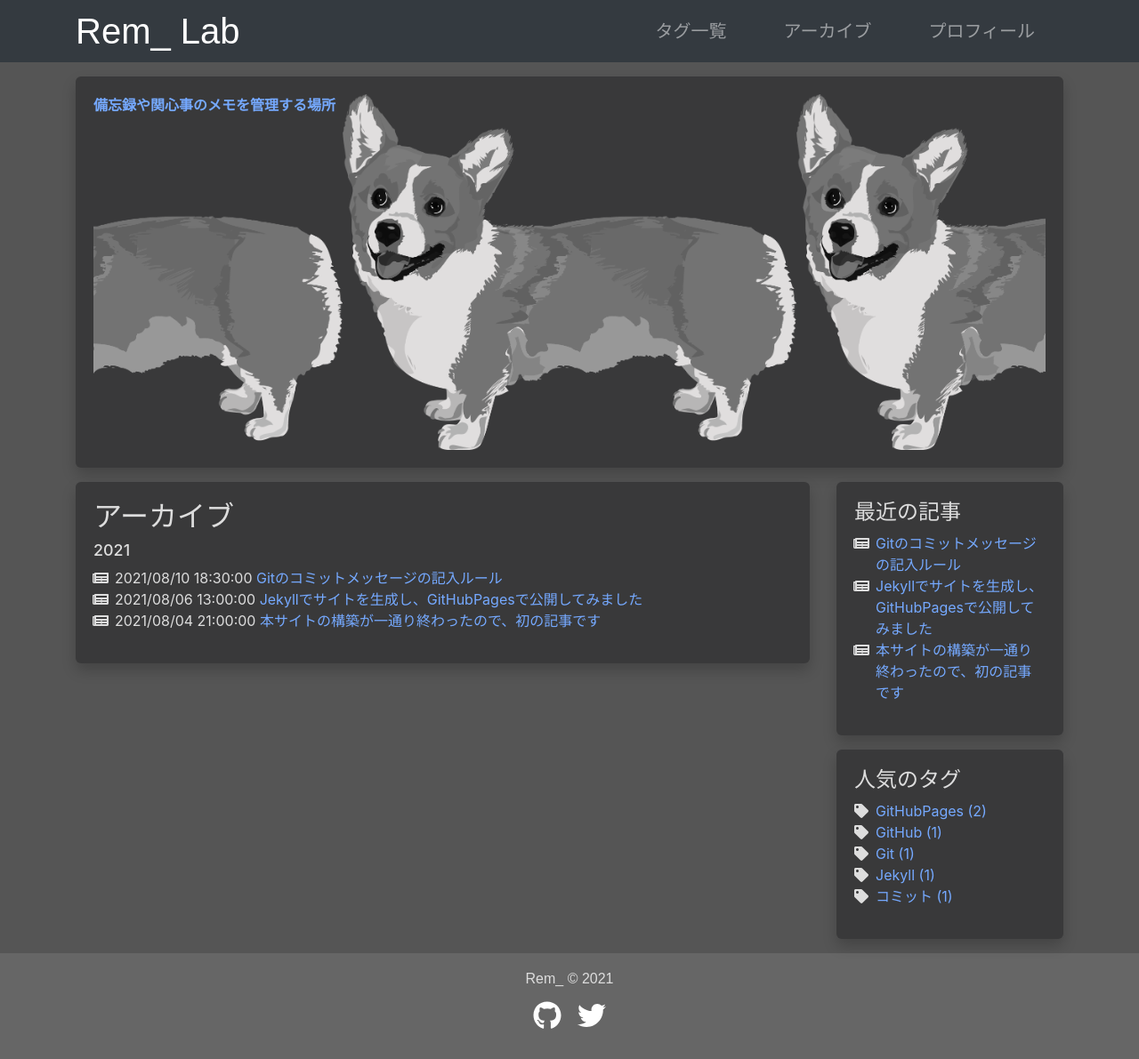
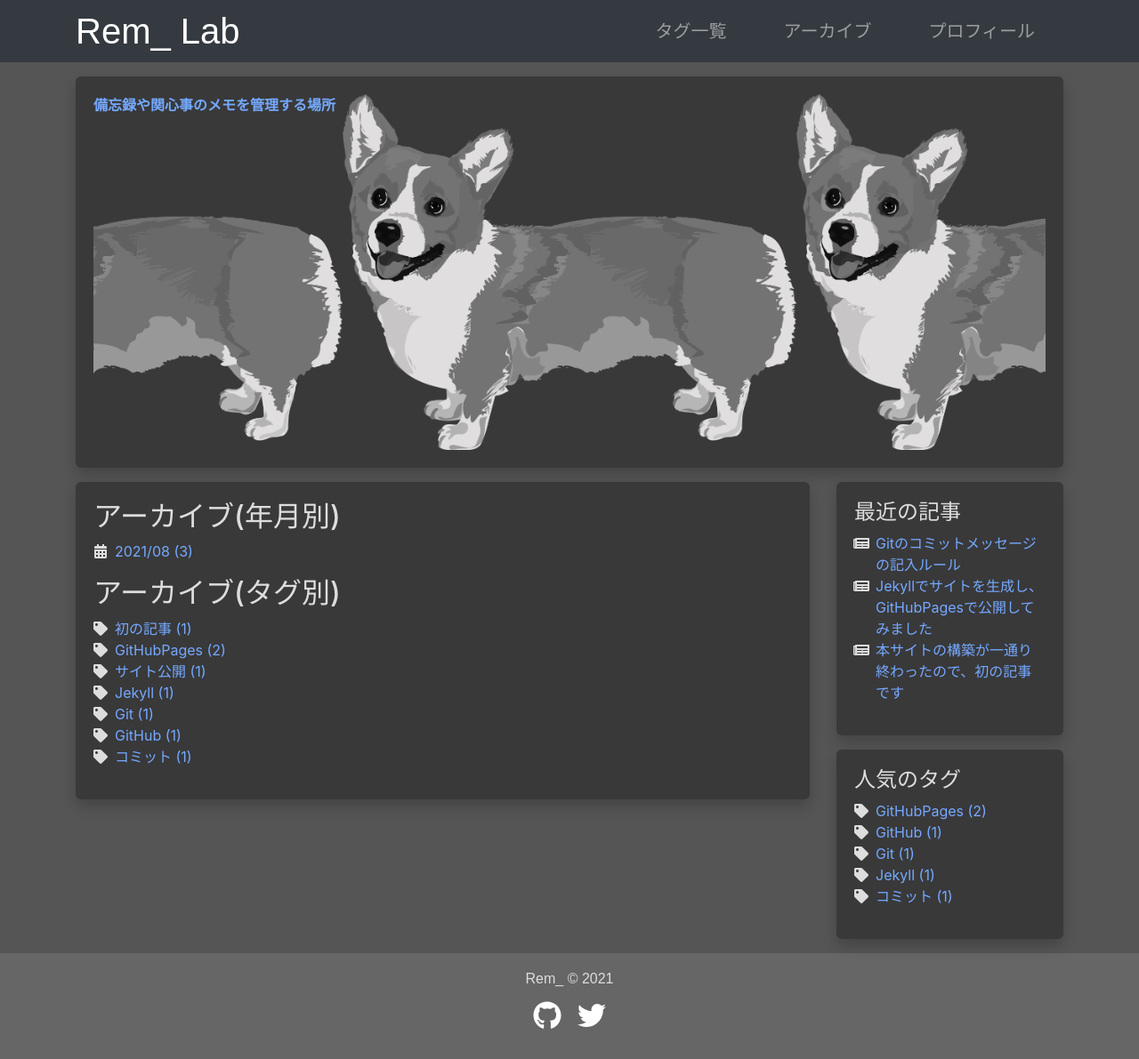
Before and after one commit to silverag-corgi/blog-old, a Jekyll site: the page built from contents/archive.md, in a window 1280 px wide and 1191 px high. Shown: the whole window at 89% size. Built offline with Jekyll 4.4.1, drawn with Linux system fonts in a browser that asks for light colours.

Commit message:
[c_mod] テーマ(JekyllCleanDark)編集
アーカイブ画面で年月別に記事件数を表示
アーカイブ画面にタグ別を設置
タグインデックス画面をタグ別記事一覧画面に変更
タグ画面生成が不要になるため管理画面を削除

```diff
--- a/_includes/sidebar.html
+++ b/_includes/sidebar.html
@@ -62,11 +62,11 @@
 	{% comment %}
 		件数の降順、タグ名の昇順でソート。
 	{% endcomment %}
-	<ul class="fa-ul" id="popular-tags">
+	<ul class="fa-ul">
 		{% for tag in taglist limit:site.popular_tags %}
 		<li>
 		<span class="fa-li"><i class="fas fa-tag"></i></span>
-		<a href="{{ '/tag/' | append: tag[0] | relative_url }}">
+		<a href="{{ '/contents/posts-by-tag/#_tag_' | append: tag[0] | relative_url }}">
 			{{ tag[0] }} ({{ tag[1] }})
 		</a>
 		</li>
--- a/assets/css/theme.scss
+++ b/assets/css/theme.scss
@@ -292,6 +292,11 @@ main article.post-card {
 		color: $font-color;
 		background-color: $background-body-color;
 	}
+
+	.posts-by-date:not(:target),
+	.posts-by-tag:not(:target) {
+		display: none;
+	}
 }
 
 //******************************************************************************
--- a/contents/archive.md
+++ b/contents/archive.md
@@ -3,33 +3,107 @@ layout: page
 title: アーカイブ
 ---
 
-<h1>アーカイブ</h1>
+<h1>アーカイブ(年月別)</h1>
 <div>
-	{% assign this_ym = "" %}
-	{% assign prev_ym = "" %}
-	{% assign next_ym = "" %}
+	{% assign date_format = "%Y/%m" %}
+
+	{% comment %}
+		年月別記事数カウント
+	{% endcomment %}
+	{% assign posts_by_date = "" | split: "" %}
+	{% assign this_date = "" %}
+	{% assign prev_date = "" %}
+	{% assign next_date = "" %}
 	{% for post in site.posts %}
-		{% capture this_ym %}{{ post.date | date: "%Y" }}{% endcapture %}
-		{% capture prev_ym %}{{ post.previous.date | date: "%Y" }}{% endcapture %}
-		{% capture next_ym %}{{ post.next.date | date: "%Y" }}{% endcapture %}
+		{% capture this_date %}{{ post.date | date: date_format }}{% endcapture %}
+		{% capture prev_date %}{{ post.previous.date | date: date_format }}{% endcapture %}
+		{% capture next_date %}{{ post.next.date | date: date_format }}{% endcapture %}
 
 		{% if forloop.first %}
-			<h4>{{ this_ym }}</h4>
-			<ul class="fa-ul">
+			{% assign count = 0 %}
 		{% endif %}
 
-		<li>
-			<span class="fa-li"><i class="fas fa-newspaper"></i></span>
-			<time>{{ post.date | date: '%Y/%m/%d %H:%M:%S' }}</time>
-			<a href="{{ post.url | relative_url }}">{{ post.title }}</a>
-		</li>
+		{% assign count = count | plus: 1 %}
 
-		{% if forloop.last %}
-			</ul>
-		{% elsif this_ym != prev_ym %}
-			</ul>
-			<h4>{{ prev_ym }}</h4>
-			<ul class="fa-ul">
+		{% if forloop.last or this_date != prev_date %}
+			{% assign item = "" | split: "" | push: this_date | push: count %}
+			{% assign posts_by_date = posts_by_date | push: item %}
+			{% assign count = 0 %}
 		{% endif %}
 	{% endfor %}
+
+	{% comment %}
+		年月別記事表示
+	{% endcomment %}
+	<ul class="fa-ul">
+		{% assign index_of_posts_by_date = 0 %}
+		{% assign this_date = "" %}
+		{% assign prev_date = "" %}
+		{% assign next_date = "" %}
+		{% for post in site.posts %}
+			{% capture this_date %}{{ post.date | date: date_format }}{% endcapture %}
+			{% capture prev_date %}{{ post.previous.date | date: date_format }}{% endcapture %}
+			{% capture next_date %}{{ post.next.date | date: date_format }}{% endcapture %}
+
+			{% if forloop.first %}
+				<li>
+					<span class="fa-li"><i class="fa fa-calendar-alt"></i></span>
+					<a href="{{ '/contents/archive/#_date_' | append: this_date | relative_url }}">
+						{{ this_date }} ({{ posts_by_date[index_of_posts_by_date][1] }})
+						{% assign index_of_posts_by_date = index_of_posts_by_date | plus: 1 %}
+					</a>
+				</li>
+				<li>
+					<ul id="_date_{{ this_date }}" class="fa-ul posts-by-date">
+			{% endif %}
+
+			<li>
+				<span class="fa-li"><i class="fas fa-newspaper"></i></span>
+				<time>{{ post.date | date: '%Y/%m/%d %H:%M:%S' }}</time>
+				<a href="{{ post.url | relative_url }}">{{ post.title }}</a>
+			</li>
+
+			{% if forloop.last %}
+					</ul>
+				</li>
+			{% elsif this_date != prev_date %}
+					</ul>
+				</li>
+				<li>
+					<span class="fa-li"><i class="fa fa-calendar-alt"></i></span>
+					<a href="{{ '/contents/archive/#_date_' | append: prev_date | relative_url }}">
+						{{ prev_date }} ({{ posts_by_date[index_of_posts_by_date][1] }})
+						{% assign index_of_posts_by_date = index_of_posts_by_date | plus: 1 %}
+					</a>
+				</li>
+				<li>
+					<ul id="_date_{{ prev_date }}" class="fa-ul posts-by-date">
+			{% endif %}
+		{% endfor %}
+	</ul>
 </div>
+
+<h1>アーカイブ(タグ別)</h1>
+<ul class="fa-ul">
+	{% for tag in site.tags %}
+		<li>
+			<span class="fa-li"><i class="fas fa-tag"></i></span>
+			<a href="{{ '/contents/archive/#_tag_' | append: tag[0] | relative_url }}">
+				{{ tag[0] }} ({{ tag[1].size }})
+			</a>
+		</li>
+		<li>
+			<ul id="_tag_{{ tag[0] }}" class="fa-ul posts-by-tag">
+				{% for post in site.posts %}
+					{% if post.tags contains tag[0] %}
+						<li>
+							<span class="fa-li"><i class="fas fa-newspaper"></i></span>
+							<time>{{ post.date | date: '%Y/%m/%d %H:%M:%S' }}</time>
+							<a href="{{ post.url | relative_url }}">{{ post.title }}</a>
+						</li>
+					{% endif %}
+				{% endfor %}
+			</ul>
+		</li>
+	{% endfor %}
+</ul>
```
Also changed, not shown: _layouts/home.html (+6 -1 lines), _layouts/post.html (+6 -1 lines), _layouts/tag_index.html (deleted, +0 -60 lines), contents/admin.md (deleted, +0 -28 lines), contents/posts-by-tag.md (added, +67 -0 lines), contents/tags.md (+6 -6 lines), tag/Git.md (deleted, +0 -5 lines), tag/GitHub.md (deleted, +0 -5 lines), tag/GitHubPages.md (deleted, +0 -5 lines), tag/Jekyll.md (deleted, +0 -5 lines), tag/TortoiseGit.md (deleted, +0 -5 lines), tag/コミット.md (deleted, +0 -5 lines), tag/サイト公開.md (deleted, +0 -5 lines), tag/初の記事.md (deleted, +0 -5 lines), 1 other file.
